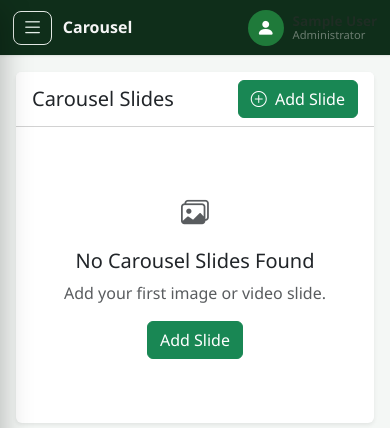
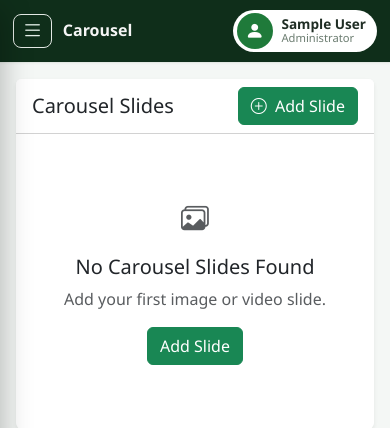
Before and after one commit to GowinG7/Nursing_college_website, a PHP site: page /admin/carousel.php in a window 390 px wide. Shown: the top 428 px of the page. Run offline with PHP 8.4, Linux system fonts and the light colour scheme; the visitor is signed in with stand-in values (Sample User, id 1); data that the repository does not hold is empty.

Commit message:
there in the user-info there was unstructured padding and transparent bg which makes that not visible..so it is improved..

```diff
--- a/admin/assets/admin.css
+++ b/admin/assets/admin.css
@@ -449,8 +449,8 @@ a {
 
 @media (max-width: 575.98px) {
   .user-info {
-    padding: 0;
-    background: transparent;
+    padding: 0.2rem 0.7rem 0.2rem 0.2rem;
+    background: #fff;
   }
 
   .user-info .avatar {
```
